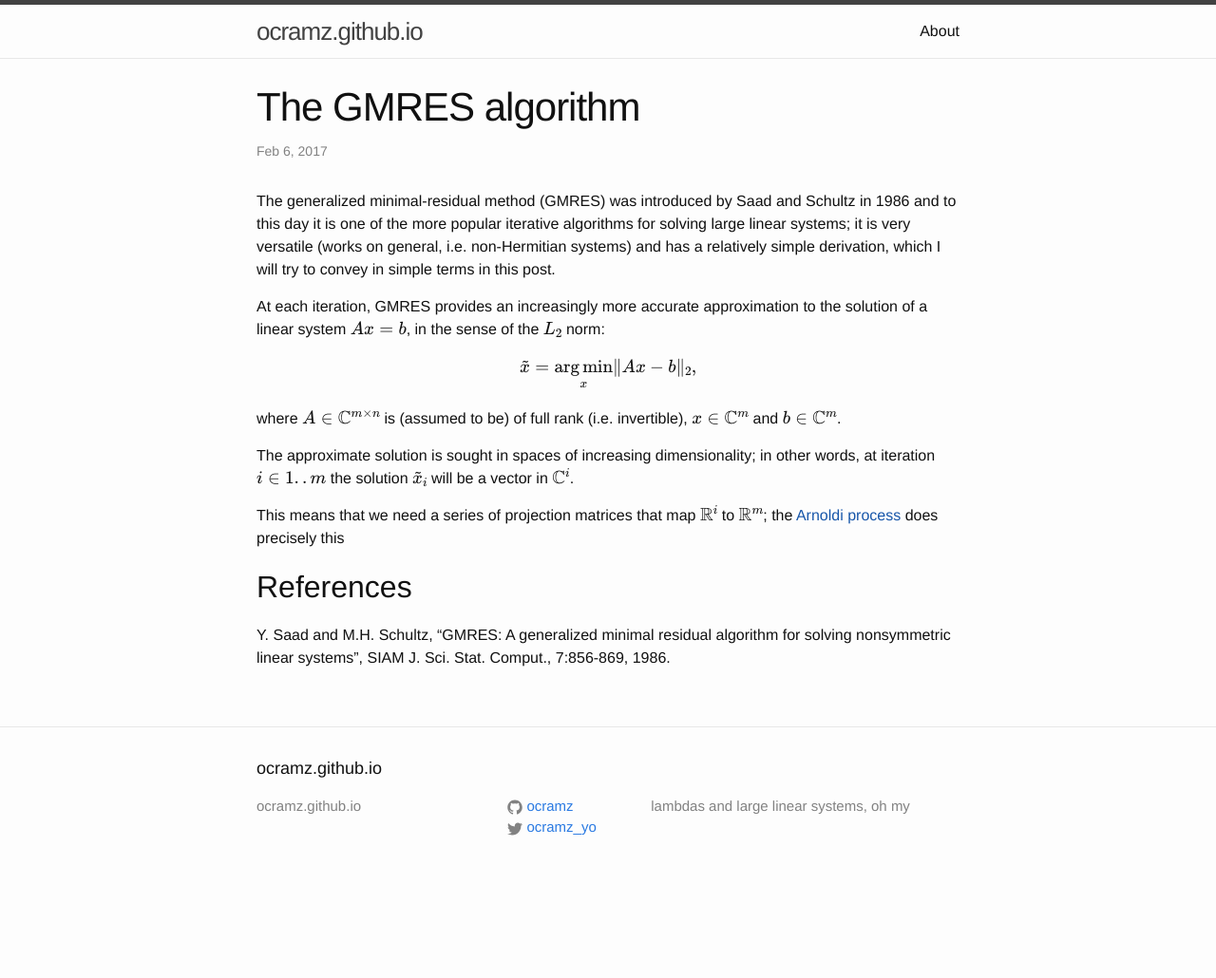
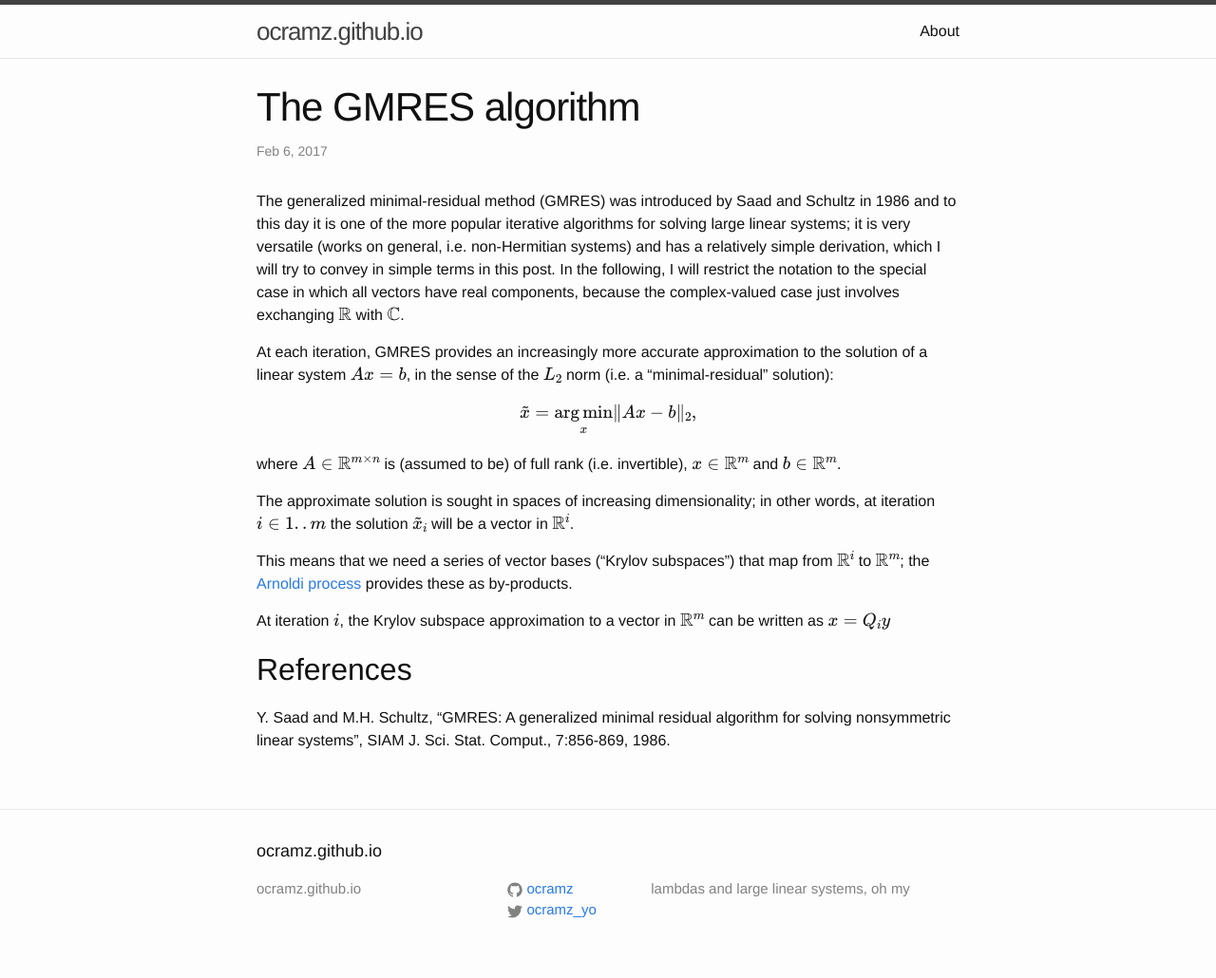
Before and after one commit to ocramz/ocramz.github.io, a Jekyll site: the page built from _posts/2017-02-06-gmres.markdown, in a window 1280 px wide. Shown: the whole page at 95% size. Built offline with Jekyll 4.4.1, drawn with Linux system fonts in a browser that asks for light colours; formulas are drawn with MathJax 3; before the commit the page ends 943 px from its top, so only the background shows below that.

Commit message:
blog update

```diff
--- a/_posts/2017-02-06-gmres.markdown
+++ b/_posts/2017-02-06-gmres.markdown
@@ -6,18 +6,21 @@ categories: mathematics linear-algebra
 ---
 
 The generalized minimal-residual method (GMRES) was introduced by Saad and Schultz in 1986 and to this day it is one of the more popular iterative algorithms for solving large linear systems; it is very versatile (works on general, i.e. non-Hermitian systems) and has a relatively simple derivation, which I will try to convey in simple terms in this post.
+In the following, I will restrict the notation to the special case in which all vectors have real components, because the complex-valued case just involves exchanging $$\mathbb{R}$$ with $$\mathbb{C}$$.
 
-At each iteration, GMRES provides an increasingly more accurate approximation to the solution of a linear system $$A x = b$$, in the sense of the $$L_2$$ norm:
+At each iteration, GMRES provides an increasingly more accurate approximation to the solution of a linear system $$A x = b$$, in the sense of the $$L_2$$ norm (i.e. a "minimal-residual" solution):
 
 $$
 \tilde{x} = \underset{x}{\arg \min} \| A x - b \|_2,
 $$
 
-where $$A \in \mathbb{C}^{m \times n}$$ is (assumed to be) of full rank (i.e. invertible), $$x \in \mathbb{C}^m$$ and $$b \in \mathbb{C}^m$$.
+where $$A \in \mathbb{R}^{m \times n}$$ is (assumed to be) of full rank (i.e. invertible), $$x \in \mathbb{R}^m$$ and $$b \in \mathbb{R}^m$$.
 
-The approximate solution is sought in spaces of increasing dimensionality; in other words, at iteration $$i \in {1 .. m}$$ the solution $$\tilde{x}_i$$ will be a vector in $$\mathbb{C}^i$$.
+The approximate solution is sought in spaces of increasing dimensionality; in other words, at iteration $$i \in {1 .. m}$$ the solution $$\tilde{x}_i$$ will be a vector in $$\mathbb{R}^i$$.
 
-This means that we need a series of projection matrices that map $$\mathbb{R}^i$$ to $$\mathbb{R}^m$$; the [Arnoldi process]() does precisely this
+This means that we need a series of vector bases ("Krylov subspaces") that map from $$\mathbb{R}^i$$ to $$\mathbb{R}^m$$; the [Arnoldi process](https://ocramz.github.io/mathematics/tutorials/2016/11/09/arnoldi-alt.html) provides these as by-products.
+
+At iteration $$i$$, the Krylov subspace approximation to a vector in $$\mathbb{R}^m$$ can be written as $$x = Q_i y$$
 
 
 
```
Also changed, not shown: 2 other files.
